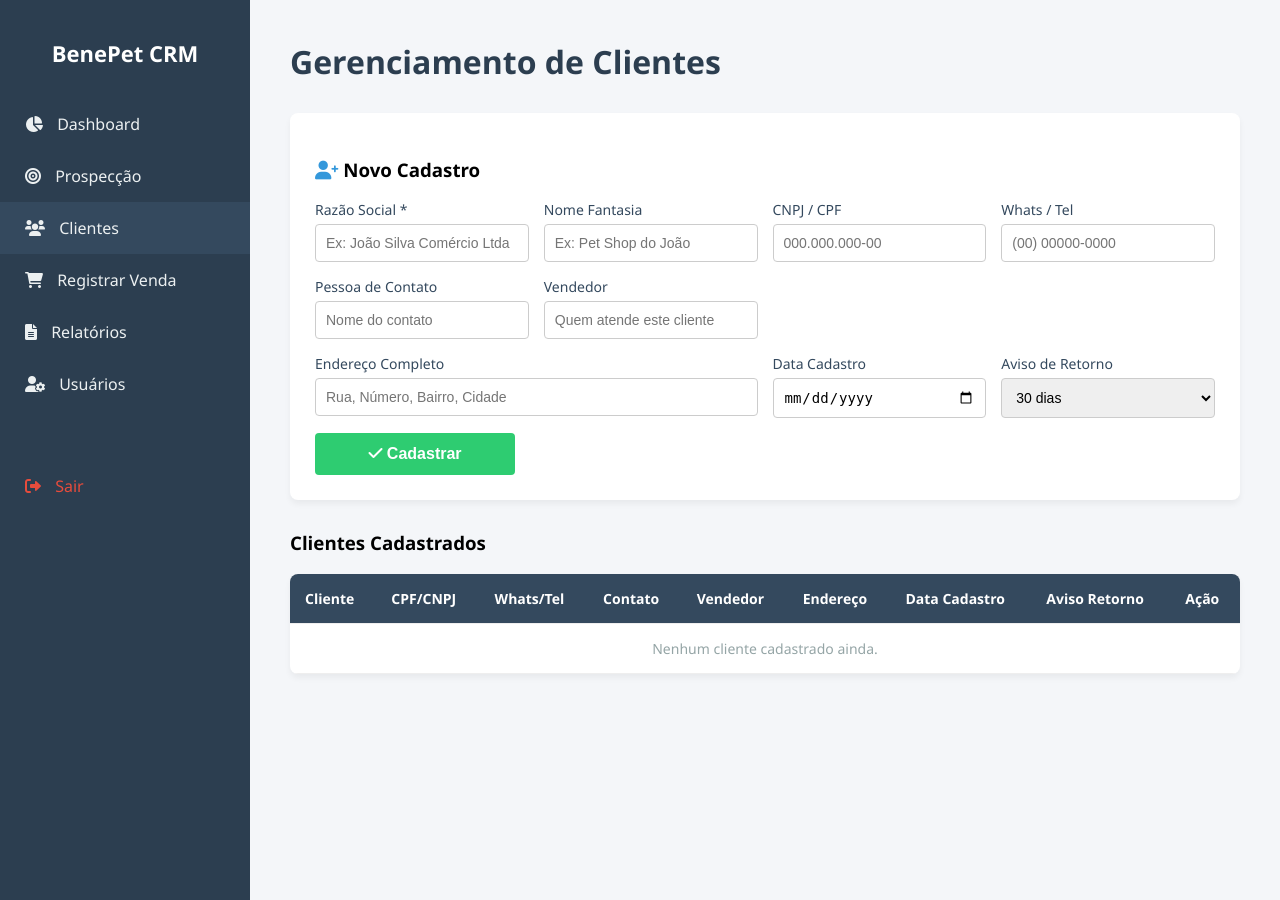
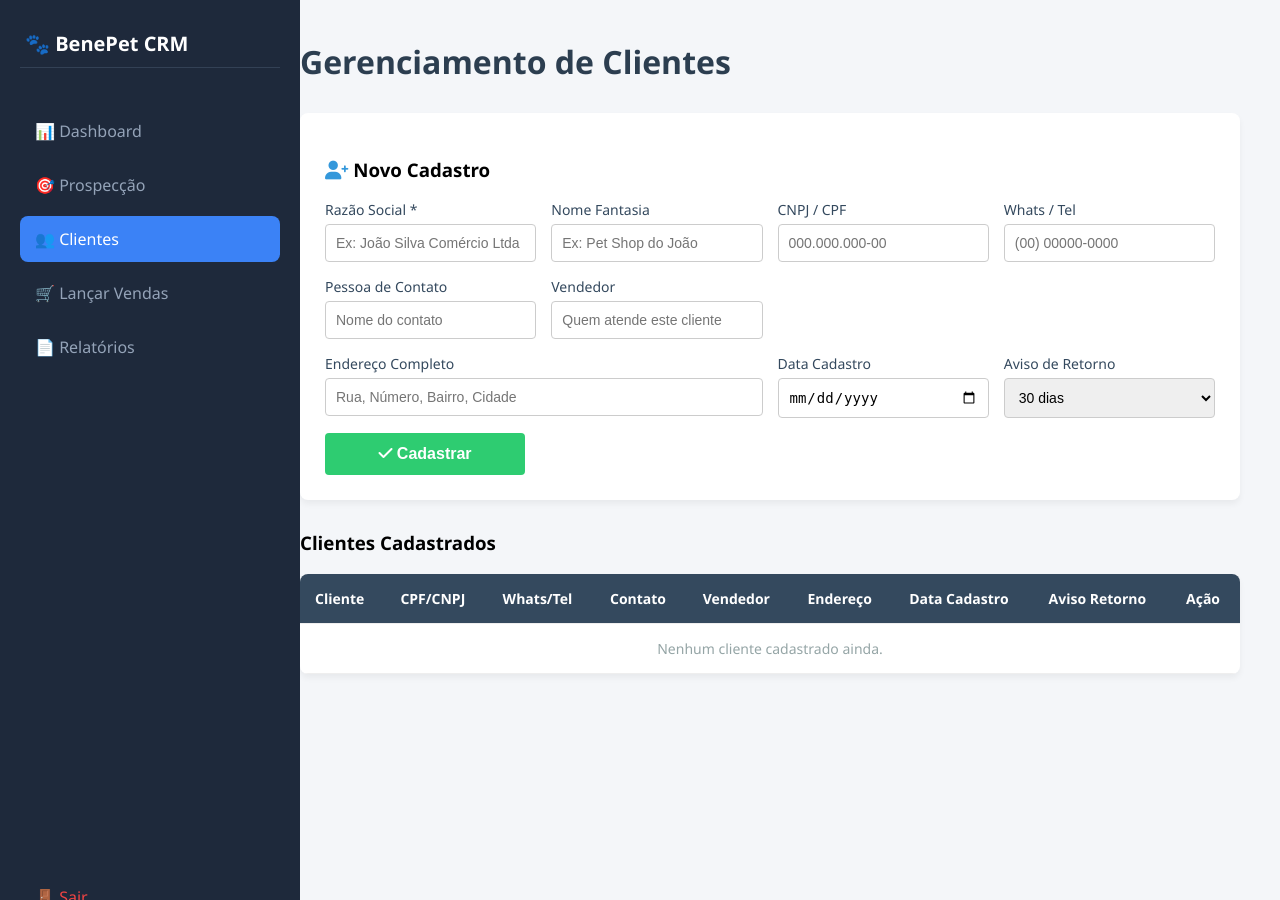
Before and after one commit to Bepenet/Benepet-CRM, a Flask app: template templates/clientes.html in a window 1280 px wide. Run offline with Flask 3, Linux system fonts and the light colour scheme; the template is opened without the code that fills it, so the values that code supplies are empty; data comes from the database, SQL or seed files in the repository.

Commit message:
Padroniza menu lateral nas telas de clientes e lançar vendas

```diff
--- a/templates/clientes.html
+++ b/templates/clientes.html
@@ -7,12 +7,13 @@
     <link rel="stylesheet" href="https://cdnjs.cloudflare.com/ajax/libs/font-awesome/6.0.0/css/all.min.css">
     <style>
         body { font-family: 'Segoe UI', Arial, sans-serif; margin: 0; background-color: #f4f6f9; display: flex; }
-        .sidebar { width: 250px; background-color: #2c3e50; color: white; height: 100vh; position: fixed; padding-top: 20px; }
-        .sidebar h2 { text-align: center; margin-bottom: 30px; font-size: 22px; }
-        .sidebar a { display: block; color: #ecf0f1; padding: 15px 25px; text-decoration: none; font-size: 16px; transition: 0.2s; }
-        .sidebar a:hover { background-color: #34495e; padding-left: 35px; }
-        .sidebar a i { margin-right: 10px; }
-        .content { margin-left: 250px; padding: 40px; width: calc(100% - 250px); box-sizing: border-box; }
+        .sidebar { width: 260px; background-color: #1e293b; color: white; display: flex; flex-direction: column; padding: 20px; flex-shrink: 0; position: fixed; height: 100vh; }
+        .sidebar-brand { display: flex; align-items: center; gap: 10px; font-size: 20px; font-weight: bold; margin-bottom: 40px; padding: 10px 5px; border-bottom: 1px solid #334155; }
+        .sidebar-menu { display: flex; flex-direction: column; gap: 8px; flex-grow: 1; }
+        .menu-link { display: flex; align-items: center; gap: 12px; color: #94a3b8; text-decoration: none; padding: 12px 15px; border-radius: 8px; font-weight: 500; transition: all 0.3s ease; }
+        .menu-link:hover { background-color: #334155; color: white; }
+        .menu-link.active { background-color: #3b82f6; color: white; }
+        .content { margin-left: 260px; padding: 40px; width: calc(100% - 260px); box-sizing: border-box; }
         .header { display: flex; justify-content: space-between; align-items: center; margin-bottom: 30px; }
         .header h1 { color: #2c3e50; margin: 0; }
         .form-container { background: white; padding: 25px; border-radius: 8px; box-shadow: 0 4px 6px rgba(0,0,0,0.05); margin-bottom: 30px; }
@@ -60,14 +61,18 @@
     <div class="overlay-menu" id="overlayMenu" onclick="alternarMenu()"></div>
 
     <div class="sidebar" id="sidebar">
-        <h2>BenePet CRM</h2>
-        <a href="/dashboard"><i class="fa-solid fa-chart-pie"></i> Dashboard</a>
-        <a href="/prospeccoes"><i class="fa-solid fa-bullseye"></i> Prospecção</a>
-        <a href="/clientes" style="background-color: #34495e;"><i class="fa-solid fa-users"></i> Clientes</a>
-        <a href="/vendas"><i class="fa-solid fa-cart-shopping"></i> Registrar Venda</a>
-        <a href="/relatorios"><i class="fa-solid fa-file-lines"></i> Relatórios</a>
-        <a href="/usuarios"><i class="fa-solid fa-user-gear"></i> Usuários</a>
-        <a href="/logout" style="margin-top: 50px; color: #e74c3c;"><i class="fa-solid fa-right-from-bracket"></i> Sair</a>
+        <div class="sidebar-brand">
+            <span>🐾 BenePet CRM</span>
+        </div>
+        <nav class="sidebar-menu">
+            <a href="/dashboard" class="menu-link">📊 Dashboard</a>
+            <a href="/prospeccoes" class="menu-link">🎯 Prospecção</a>
+            <a href="/clientes" class="menu-link active">👥 Clientes</a>
+            <a href="/vendas" class="menu-link">🛒 Lançar Vendas</a>
+            <a href="/relatorios" class="menu-link">📄 Relatórios</a>
+            <a href="/usuarios?user=admin" id="btn-admin" class="menu-link" style="display: none;">🔐 Usuários</a>
+            <a href="/logout" class="menu-link" style="margin-top: auto; color: #ef4444;">🚪 Sair</a>
+        </nav>
     </div>
 
     <div class="content">
@@ -179,6 +184,9 @@
     </div>
 
     <script>
+    if ("{{ session['usuario'] }}" === 'admin') {
+        document.getElementById('btn-admin').style.display = 'flex';
+    }
     function alternarMenu() {
         document.getElementById('sidebar').classList.toggle('aberta');
         document.getElementById('overlayMenu').classList.toggle('ativo');
```
Also changed, not shown: templates/cliente_detalhe.html (+22 -14 lines), templates/vendas.html (+54 -1 lines).
